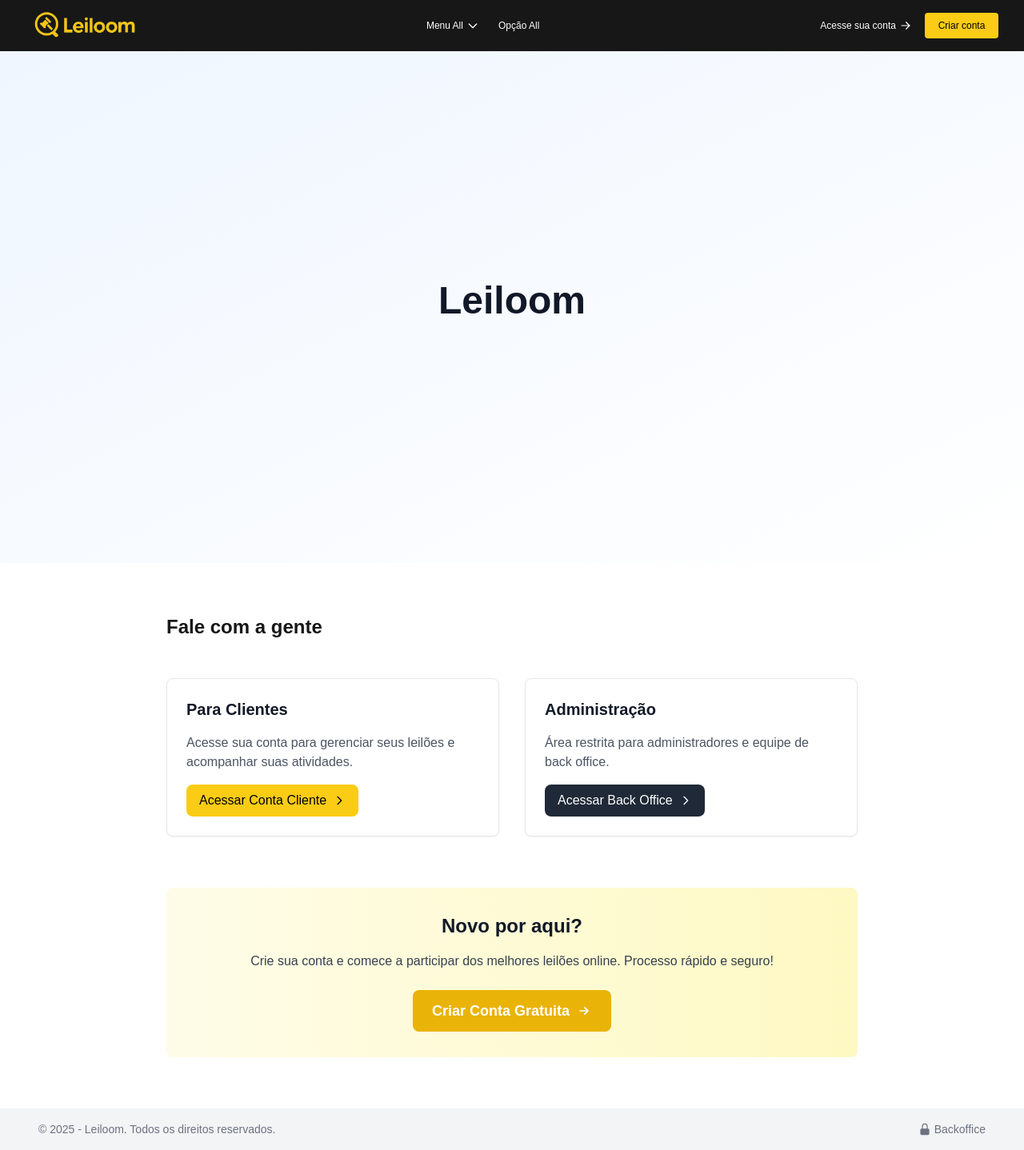
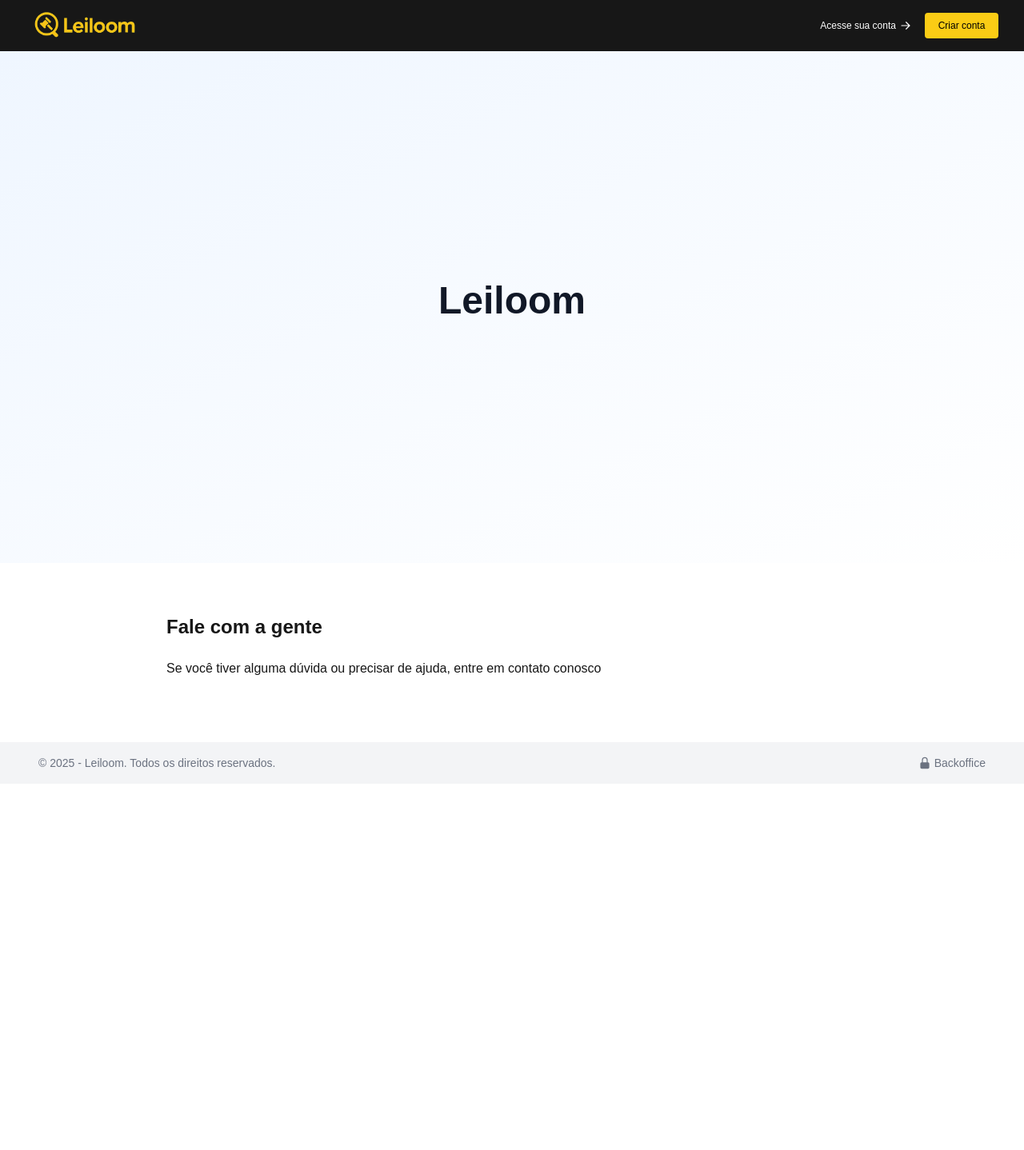
Before and after one commit to Leiloom/Leiloom-FE, a Next.js app: page / in a window 1280 px wide. Shown: the whole page at 80% size. After the commit the page ends 980 px from the top, so only its background shows below. Built offline with nearby package versions, Linux system fonts and the light colour scheme.

Commit message:
feat/Configuracao package

```diff
--- a/src/components/shared/Navbar.tsx
+++ b/src/components/shared/Navbar.tsx
@@ -3,7 +3,19 @@
 import Link from 'next/link'
 import Image from 'next/image'
 import { useState } from 'react'
-import { ArrowRightIcon, Bars3Icon, XMarkIcon, UserCircleIcon, ArrowRightOnRectangleIcon } from '@heroicons/react/20/solid'
+import {
+  ArrowRightIcon,
+  Bars3Icon,
+  XMarkIcon,
+  UserCircleIcon,
+  ArrowRightOnRectangleIcon,
+  HomeIcon,
+  UsersIcon,
+  CreditCardIcon,
+  DocumentTextIcon,
+  CurrencyDollarIcon,
+  UserGroupIcon
+} from '@heroicons/react/20/solid'
 import { useRouter } from 'next/navigation'
 import { useAuthContext } from '@/contexts/AuthContext'
 
@@ -34,43 +46,40 @@ export default function Navbar() {
 
        {/* Menu Desktop */}
       <nav className="hidden md:flex items-center gap-6">
-          {/* Dropdown */}
-          <div className="relative group">
-            <button className="flex items-center gap-1 hover:text-yellow-400 transition">
-            Menu All
-              <svg xmlns="http://www.w3.org/2000/svg" className="h-4 w-4" fill="none" viewBox="0 0 24 24" stroke="currentColor">
-                <path strokeLinecap="round" strokeLinejoin="round" strokeWidth="2" d="M19 9l-7 7-7-7" />
-              </svg>
-            </button>
-            <div className="absolute left-0 top-full mt-2 hidden group-hover:block bg-white text-black rounded shadow-md z-50 min-w-[200px] py-2">
-              <Link href="#" className="block px-4 py-2 hover:bg-gray-100 text-sm">Opção 1</Link>
-              <Link href="#" className="block px-4 py-2 hover:bg-gray-100 text-sm">Opção 2</Link>
-              <Link href="#" className="block px-4 py-2 hover:bg-gray-100 text-sm">Opção 3</Link>
-            </div>
-          </div>
-
-          <Link href="#" className="hover:text-yellow-400 transition">Opção All</Link>
 
           {/* Só mostra menus específicos após carregar e confirmar contexto */}
           {!isLoading && user?.context === 'CLIENT' && (
           <>
-            <Link href="/users" className="hover:text-yellow-400 transition">
+            <Link href="/dashboard-client" className="flex items-center gap-2 hover:text-yellow-400 transition">
+              <HomeIcon className="h-4 w-4" />
+              Dashboard
+            </Link>
+            <Link href="/users" className="flex items-center gap-2 hover:text-yellow-400 transition">
+              <UsersIcon className="h-4 w-4" />
               Usuários
             </Link>
-            <Link href="/installments-client" className="hover:text-yellow-400 transition">
-              Minhas Parcelas
+            <Link href="/installments-client" className="flex items-center gap-2 hover:text-yellow-400 transition">
+              <CreditCardIcon className="h-4 w-4" />
+              Meus Pagamentos
             </Link>
           </>
         )}
           {!isLoading && user?.context === 'BACKOFFICE' && (
           <>
-            <Link href="/backoffice/terms" className="hover:text-yellow-400 transition">
+            <Link href="/dashboard-backoffice" className="flex items-center gap-2 hover:text-yellow-400 transition">
+              <HomeIcon className="h-4 w-4" />
+              Dashboard
+            </Link>
+            <Link href="/backoffice/terms" className="flex items-center gap-2 hover:text-yellow-400 transition">
+              <DocumentTextIcon className="h-4 w-4" />
               Termos
             </Link>
-            <Link href="/backoffice/plans" className="hover:text-yellow-400 transition">
+            <Link href="/backoffice/plans" className="flex items-center gap-2 hover:text-yellow-400 transition">
+              <CurrencyDollarIcon className="h-4 w-4" />
               Planos
           </Link>
-          <Link href="/backoffice/clients" className="hover:text-yellow-400 transition">
+          <Link href="/backoffice/clients" className="flex items-center gap-2 hover:text-yellow-400 transition">
+              <UserGroupIcon className="h-4 w-4" />
               Clientes
           </Link>
           </>
@@ -134,56 +143,74 @@ export default function Navbar() {
       {isOpen && (
         <div className="fixed inset-0 bg-black/60 z-50">
           <div className="fixed left-0 top-0 w-64 h-full bg-white text-black p-6 flex flex-col gap-4 z-50">
-            <div className="flex justify-between items-center mb-4">
-              <span className="text-lg font-bold">Menu</span>
-              <button onClick={() => setIsOpen(false)}>
-                <XMarkIcon className="h-5 w-5" />
-              </button>
-            </div>
-
-            {/* links gerais */}
-            <Link href="#" onClick={() => setIsOpen(false)} className="hover:text-yellow-600">Leilões</Link>
+            <button
+              onClick={() => setIsOpen(false)}
+              className="self-end mb-4 text-neutral-500 hover:text-neutral-700"
+            >
+              <XMarkIcon className="h-6 w-6" />
+            </button>
 
             {/* Links específicos do contexto - só mostra após carregar */}
             {!isLoading && user?.context === 'CLIENT' && (
               <>
                 <Link
+                  href="/dashboard-client"
+                  onClick={() => setIsOpen(false)}
+                  className="flex items-center gap-2 hover:text-yellow-600"
+                >
+                  <HomeIcon className="h-4 w-4" />
+                  Dashboard
+                </Link>
+                <Link
                   href="/users"
                   onClick={() => setIsOpen(false)}
-                  className="hover:text-yellow-600"
+                  className="flex items-center gap-2 hover:text-yellow-600"
                 >
+                  <UsersIcon className="h-4 w-4" />
                   Usuários
                 </Link>
                 <Link
                   href="/installments-client"
                   onClick={() => setIsOpen(false)}
-                  className="hover:text-yellow-600"
+                  className="flex items-center gap-2 hover:text-yellow-600"
                 >
-                  Minhas Parcelas
+                  <CreditCardIcon className="h-4 w-4" />
+                  Meus Pagamentos
                 </Link>
               </>
             )}
             {!isLoading && user?.context === 'BACKOFFICE' && (
               <>
                 <Link
+                  href="/dashboard-backoffice"
+                  onClick={() => setIsOpen(false)}
+                  className="flex items-center gap-2 hover:text-yellow-600"
+                  >
+                  <HomeIcon className="h-4 w-4" />
+                  Dashboard
+                </Link>
+                <Link
                   href="/backoffice/terms"
                   onClick={() => setIsOpen(false)}
-                  className="hover:text-yellow-600"
+                  className="flex items-center gap-2 hover:text-yellow-600"
                   >
+                  <DocumentTextIcon className="h-4 w-4" />
                   Termos
                 </Link>
                 <Link
                     href="/backoffice/plans"
                     onClick={() => setIsOpen(false)}
-                    className="hover:text-yellow-600"
+                    className="flex items-center gap-2 hover:text-yellow-600"
                     >
+                    <CurrencyDollarIcon className="h-4 w-4" />
                     Planos
                 </Link>
                 <Link
                     href="/backoffice/clients"
                     onClick={() => setIsOpen(false)}
-                    className="hover:text-yellow-600"
+                    className="flex items-center gap-2 hover:text-yellow-600"
                     >
+                    <UserGroupIcon className="h-4 w-4" />
                     Clientes
                 </Link>
               </>
--- a/src/pages/backoffice/clients/[clientId]/edit.tsx
+++ b/src/pages/backoffice/clients/[clientId]/edit.tsx
@@ -1278,7 +1278,7 @@ async function saveUser(payload: Partial<ClientUser> & { password?: string }) {
                 enter="ease-out duration-300" enterFrom="opacity-0" enterTo="opacity-100"
                 leave="ease-in duration-200" leaveFrom="opacity-100" leaveTo="opacity-0"
               >
-                <div className="fixed inset-0 bg-black/25 backdrop-blur-sm" />
+                <div className="fixed inset-0 bg-black/25" />
               </Transition.Child>
 
               <div className="fixed inset-0 overflow-y-auto">
--- a/src/pages/dashboard-client/index.tsx
+++ b/src/pages/dashboard-client/index.tsx
@@ -448,7 +448,7 @@ function DashboardClient({ user }: Props) {
                       <div key={installment.id} className="flex items-center justify-between p-3 bg-gray-50 rounded-lg">
                         <div>
                           <p className="font-medium text-gray-900">
-                            Parcela {installment.installmentNumber}
+                            Pagamento {installment.installmentNumber}
                           </p>
                           <p className="text-sm text-gray-600">
                             {installment.payment.clientPlan.plan.name}
@@ -477,13 +477,13 @@ function DashboardClient({ user }: Props) {
                       href="/installments-client"
                       className="w-full text-center py-2 text-blue-600 hover:text-blue-700 text-sm font-medium block"
                     >
-                      Ver todas as parcelas ({filteredInstallments.length})
+                      Ver todos pagamentos ({filteredInstallments.length})
                     </a>
                   )}
                 </div>
               ) : (
                 <p className="text-gray-500 text-center py-8">
-                  Nenhuma parcela pendente
+                  Nenhum pagamento pendente
                 </p>
               )}
             </div>
--- a/src/pages/index.tsx
+++ b/src/pages/index.tsx
@@ -53,57 +53,7 @@ export default function Home() {
       <Hero />
       <section className="py-16 px-4 max-w-4xl mx-auto">
         <h2 className="text-2xl font-bold mb-6">Fale com a gente</h2>
-
-        <div className="grid md:grid-cols-2 gap-8 mt-12">
-          <div className="bg-white p-6 rounded-lg shadow-sm border">
-            <h3 className="text-xl font-semibold mb-4 text-gray-900">Para Clientes</h3>
-            <p className="text-gray-600 mb-4">
-              Acesse sua conta para gerenciar seus leilões e acompanhar suas atividades.
-            </p>
-            <a
-              href="/login"
-              className="inline-flex items-center px-4 py-2 bg-yellow-400 text-black rounded-lg hover:bg-yellow-300 transition-colors font-medium"
-            >
-              Acessar Conta Cliente
-              <svg className="ml-2 h-4 w-4" fill="none" stroke="currentColor" viewBox="0 0 24 24">
-                <path strokeLinecap="round" strokeLinejoin="round" strokeWidth={2} d="M9 5l7 7-7 7" />
-              </svg>
-            </a>
-          </div>
-
-          <div className="bg-white p-6 rounded-lg shadow-sm border">
-            <h3 className="text-xl font-semibold mb-4 text-gray-900">Administração</h3>
-            <p className="text-gray-600 mb-4">
-              Área restrita para administradores e equipe de back office.
-            </p>
-            <a
-              href="/login-backoffice"
-              className="inline-flex items-center px-4 py-2 bg-gray-800 text-white rounded-lg hover:bg-gray-700 transition-colors font-medium"
-            >
-              Acessar Back Office
-              <svg className="ml-2 h-4 w-4" fill="none" stroke="currentColor" viewBox="0 0 24 24">
-                <path strokeLinecap="round" strokeLinejoin="round" strokeWidth={2} d="M9 5l7 7-7 7" />
-              </svg>
-            </a>
-          </div>
-        </div>
-
-        <div className="text-center mt-16 bg-gradient-to-r from-yellow-50 to-yellow-100 p-8 rounded-lg">
-          <h3 className="text-2xl font-bold text-gray-900 mb-4">Novo por aqui?</h3>
-          <p className="text-gray-700 mb-6 max-w-2xl mx-auto">
-            Crie sua conta e comece a participar dos melhores leilões online.
-            Processo rápido e seguro!
-          </p>
-          <a
-            href="/register-client"
-            className="inline-flex items-center px-6 py-3 bg-yellow-500 text-white rounded-lg hover:bg-yellow-600 transition-colors font-semibold text-lg"
-          >
-            Criar Conta Gratuita
-            <svg className="ml-2 h-5 w-5" fill="none" stroke="currentColor" viewBox="0 0 24 24">
-              <path strokeLinecap="round" strokeLinejoin="round" strokeWidth={2} d="M13 7l5 5m0 0l-5 5m5-5H6" />
-            </svg>
-          </a>
-        </div>
+        <p className="mb-4">Se você tiver alguma dúvida ou precisar de ajuda, entre em contato conosco</p>
       </section>
     </MainLayout>
   )
--- a/src/pages/installments-client/index.tsx
+++ b/src/pages/installments-client/index.tsx
@@ -528,7 +528,7 @@ function ClientInstallmentsPage({ user }: Props) {
                 enter="ease-out duration-300" enterFrom="opacity-0" enterTo="opacity-100"
                 leave="ease-in duration-200" leaveFrom="opacity-100" leaveTo="opacity-0"
               >
-                <div className="fixed inset-0 bg-black/25 backdrop-blur-sm" />
+                <div className="fixed inset-0 bg-black/25" />
               </Transition.Child>
 
               <div className="fixed inset-0 overflow-y-auto">
@@ -593,7 +593,7 @@ function ClientInstallmentsPage({ user }: Props) {
                 enter="ease-out duration-300" enterFrom="opacity-0" enterTo="opacity-100"
                 leave="ease-in duration-200" leaveFrom="opacity-100" leaveTo="opacity-0"
               >
-                <div className="fixed inset-0 bg-black/25 backdrop-blur-sm" />
+                <div className="fixed inset-0 bg-black/25 " />
               </Transition.Child>
 
               <div className="fixed inset-0 overflow-y-auto">
```
Also changed, not shown: src/pages/users/index.tsx (+16 -5 lines).
